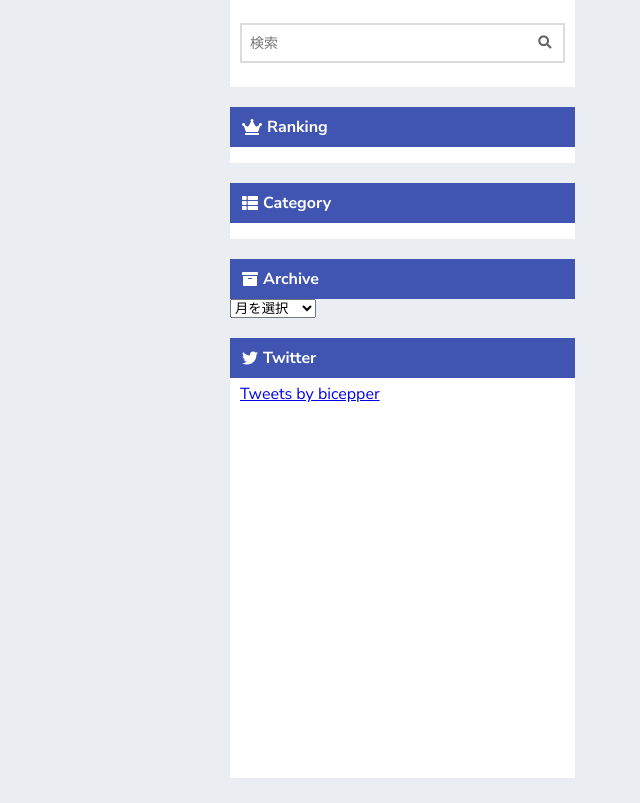
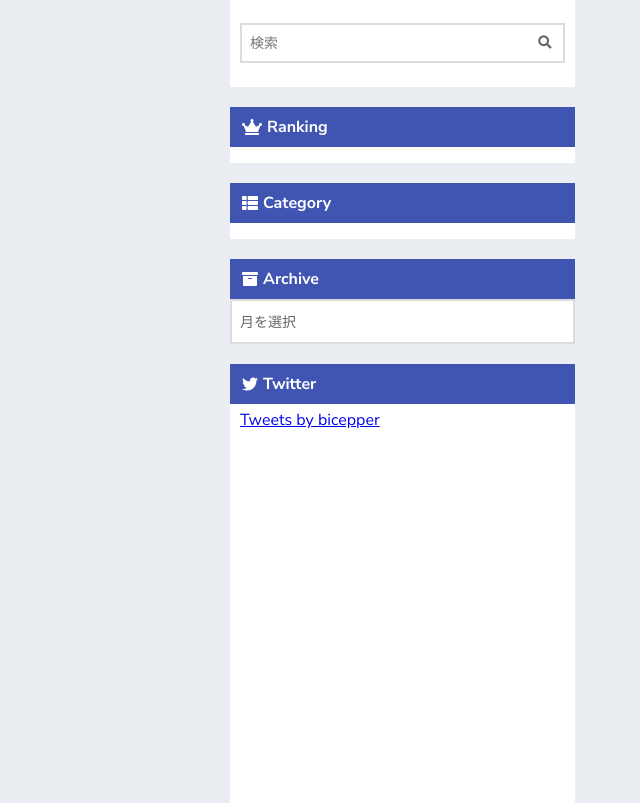
Before and after one commit to Bicepper/bicepper_blog, a Django app: template templates/blog/post_list.html in a window 1280 px wide. Shown: the part 549-1352 px from the top of the page, without its empty margins (640-1280 px from the left). Run offline with Django 3.2, Linux system fonts and the light colour scheme; the template is opened without the code that fills it, so the values that code supplies are empty; some libraries are stand-ins or nearby versions.

Commit message:
Fixed CSS

```diff
--- a/static/css/common.css
+++ b/static/css/common.css
@@ -566,19 +566,19 @@ body{
 
 
 .side-bar-category-select{
-	/*width:100%;*/
-    /*min-height:45px;*/
-    /*padding:10px 8px 10px 8px;*/
-    /*list-style:none;*/
-    /*font-size:14px;*/
-    /*border:2px solid #dcdcdc;*/
-    /*border-radius:0;*/
-    /*color:#666;*/
-    /*background:#fff;*/
-    /*outline:none;*/
-    /*-webkit-appearance: none;*/
-    /*appearance:none;*/
-    /*cursor:pointer;*/
+	width:100%;
+    min-height:45px;
+    padding:10px 8px 10px 8px;
+    list-style:none;
+    font-size:14px;
+    border:2px solid #dcdcdc;
+    border-radius:0;
+    color:#666;
+    background:#fff;
+    outline:none;
+    -webkit-appearance: none;
+    appearance:none;
+    cursor:pointer;
 }
 
 
```
Also changed, not shown: blog/migrations/0002_auto_20190606_2141.py (added), blog/migrations/0003_auto_20190606_2229.py (added), blog/migrations/0004_auto_20190606_2253.py (added), blog/migrations/0005_auto_20190606_2254.py (added), blog/migrations/0006_auto_20190606_2256.py (added), blog/migrations/0007_auto_20190606_2334.py (added), blog/migrations/0008_blogpost_views.py (added), blog/migrations/0009_remove_blogpost_views.py (added), media/_versions/_versions/thumbnail/main_0001_large_admin_thumbnail.jpg (added), media/_versions/thumbnail/main_0001_large.jpg (added).
